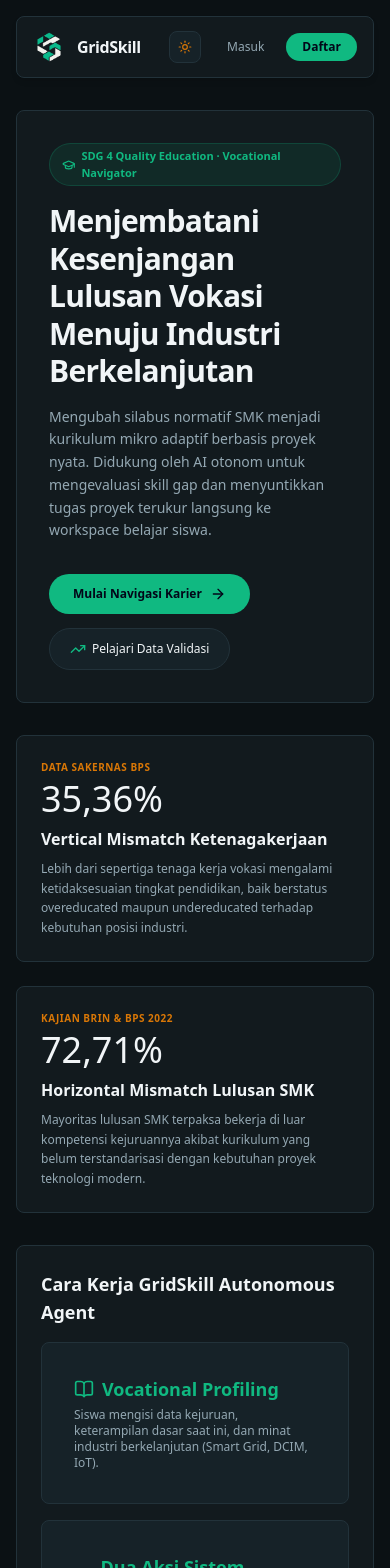
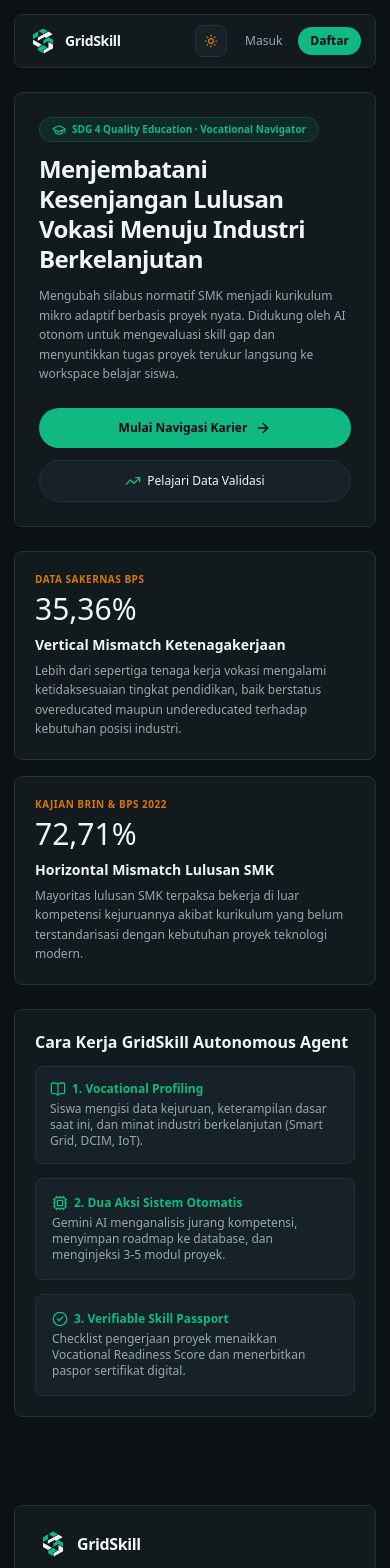
Before and after one commit to Falrafa4/sevima-gridskill, a React (Vite) app in the folder frontend/: page / in a window 390 px wide. Shown: the top 1568 px of the page. Built offline with nearby package versions, Linux system fonts and the light colour scheme; no server answers.

Commit message:
feat(frontend): enhance UI components with responsive design adjustments and improved styling

```diff
--- a/frontend/src/components/Navbar.jsx
+++ b/frontend/src/components/Navbar.jsx
@@ -42,21 +42,21 @@
 
   return (
     <>
-      <header className="sticky top-4 z-40 mb-8 spruce-panel px-4 sm:px-6 py-3.5 flex items-center justify-between backdrop-blur-md bg-surface/90 shadow-md">
-        <Link to="/" className="flex items-center gap-3">
-          <img src="/logo.webp" alt="GridSkill Logo" className="w-8 h-8 object-contain" />
-          <span className="text-base font-semibold text-text-primary tracking-tight">GridSkill</span>
-          <span className="text-xs text-text-muted pl-3 border-l border-border-subtle hidden sm:inline-block">
+      <header className="sticky top-2 sm:top-4 z-40 mb-6 sm:mb-8 spruce-panel px-3.5 sm:px-6 py-2.5 sm:py-3.5 flex items-center justify-between backdrop-blur-md bg-surface/90 shadow-md">
+        <Link to="/" className="flex items-center gap-2 sm:gap-3 shrink-0">
+          <img src="/logo.webp" alt="GridSkill Logo" className="w-7 h-7 sm:w-8 sm:h-8 object-contain" />
+          <span className="text-sm sm:text-base font-semibold text-text-primary tracking-tight">GridSkill</span>
+          <span className="text-xs text-text-muted pl-2.5 sm:pl-3 border-l border-border-subtle hidden md:inline-block">
             Vocational Navigator
           </span>
         </Link>
 
-        <div className="flex items-center gap-3 text-xs">
+        <div className="flex items-center gap-2 sm:gap-3 text-xs">
           {/* Theme Switcher Toggle */}
           <button
             type="button"
             onClick={toggleTheme}
-            className="w-8 h-8 rounded-lg bg-surface-elevated hover:bg-border-strong border border-border-subtle text-text-secondary hover:text-text-primary flex items-center justify-center transition cursor-pointer"
+            className="w-8 h-8 rounded-lg bg-surface-elevated hover:bg-border-strong border border-border-subtle text-text-secondary hover:text-text-primary flex items-center justify-center transition cursor-pointer shrink-0"
             title={isDark ? 'Ganti ke Mode Terang' : 'Ganti ke Mode Gelap'}
           >
             {isDark ? <Sun className="w-3.5 h-3.5 text-amber-accent" /> : <Moon className="w-3.5 h-3.5 text-blue-accent" />}
@@ -66,37 +66,38 @@
             <>
               <Link
                 to="/dashboard"
-                className="flex items-center gap-1.5 text-text-secondary hover:text-text-primary transition font-medium px-2 py-1"
+                className="flex items-center gap-1.5 text-text-secondary hover:text-text-primary transition font-medium px-2 py-1 rounded"
               >
                 <LayoutDashboard className="w-3.5 h-3.5" />
                 <span className="hidden sm:inline">Dashboard</span>
               </Link>
-              <div className="pl-3 border-l border-border-subtle flex items-center gap-2.5">
-                <span className="flex items-center gap-1.5 text-text-primary font-medium md:inline-flex">
+              <div className="pl-2 sm:pl-3 border-l border-border-subtle flex items-center gap-2">
+                <span className="flex items-center gap-1 text-text-primary font-medium hidden lg:inline-flex">
                   <UserCheck className="w-3.5 h-3.5 text-emerald-accent" />
-                  <span>{user?.full_name || 'Siswa'}</span>
+                  <span className="truncate max-w-[120px]">{user?.full_name || 'Siswa'}</span>
                 </span>
                 <button
                   type="button"
                   onClick={() => setShowLogoutModal(true)}
-                  className="flex items-center gap-1 px-3 py-1.5 bg-surface-elevated hover:bg-border-strong text-text-secondary hover:text-text-primary border border-border-subtle rounded-lg transition cursor-pointer"
+                  className="flex items-center gap-1 px-2.5 sm:px-3 py-1.5 bg-surface-elevated hover:bg-border-strong text-text-secondary hover:text-text-primary border border-border-subtle rounded-lg transition cursor-pointer"
+                  title="Keluar akun"
                 >
                   <LogOut className="w-3.5 h-3.5" />
-                  <span>Keluar</span>
+                  <span className="hidden sm:inline">Keluar</span>
                 </button>
               </div>
             </>
           ) : (
-            <div className="flex items-center gap-2">
+            <div className="flex items-center gap-1.5 sm:gap-2">
               <Link
                 to="/login"
-                className="px-3.5 py-1.5 text-text-secondary hover:text-text-primary font-medium transition"
+                className="px-2.5 sm:px-3.5 py-1.5 text-text-secondary hover:text-text-primary font-medium transition"
               >
                 Masuk
               </Link>
               <Link
                 to="/register"
-                className="px-4 py-1.5 bg-emerald-accent hover:bg-emerald-accent-dark text-slate-950 font-semibold pill-btn transition"
+                className="px-3 sm:px-4 py-1.5 bg-emerald-accent hover:bg-emerald-accent-dark text-slate-950 font-semibold pill-btn transition shrink-0"
               >
                 Daftar
               </Link>
--- a/frontend/src/index.css
+++ b/frontend/src/index.css
@@ -62,6 +62,11 @@
   margin: 0;
   -webkit-font-smoothing: antialiased;
   transition: background-color 0.2s ease, color 0.2s ease;
+  overflow-x: clip;
+}
+
+html {
+  overflow-x: clip;
 }
 
 *, html {
--- a/frontend/src/pages/DashboardPage.jsx
+++ b/frontend/src/pages/DashboardPage.jsx
@@ -137,7 +137,7 @@
             initial={{ opacity: 0 }}
             animate={{ opacity: 1 }}
             transition={{ duration: 0.3 }}
-            className="grid grid-cols-1 md:grid-cols-12 gap-6"
+            className="grid grid-cols-1 lg:grid-cols-12 gap-4 sm:gap-6"
           >
             <RoadmapCard roadmap={roadmapData} profile={profileData} />
             <ReadinessCard tasks={tasks} />
--- a/frontend/src/pages/LandingPage.jsx
+++ b/frontend/src/pages/LandingPage.jsx
@@ -16,7 +16,7 @@
   const { isAuthenticated } = useAuth();
 
   return (
-    <div className="min-h-screen p-4 sm:p-6 lg:p-8 max-w-7xl mx-auto flex flex-col justify-between">
+    <div className="min-h-screen p-3.5 sm:p-6 lg:p-8 max-w-7xl mx-auto flex flex-col justify-between">
       <div>
         <Navbar />
 
@@ -25,34 +25,34 @@
           initial={{ opacity: 0, y: 16 }}
           animate={{ opacity: 1, y: 0 }}
           transition={{ duration: 0.35, ease: 'easeOut' }}
-          className="spruce-panel p-8 sm:p-12 mb-8 relative overflow-hidden"
+          className="spruce-panel p-6 sm:p-10 lg:p-12 mb-6 sm:mb-8 relative overflow-hidden"
         >
           <div className="max-w-3xl">
-            <span className="inline-flex items-center gap-1.5 text-[11px] font-semibold text-emerald-accent bg-emerald-accent/10 border border-emerald-accent/20 px-3 py-1 rounded-full mb-4">
-              <GraduationCap className="w-3.5 h-3.5" />
-              <span>SDG 4 Quality Education · Vocational Navigator</span>
+            <span className="inline-flex items-center gap-1.5 text-[10px] sm:text-[11px] font-semibold text-emerald-accent bg-emerald-accent/10 border border-emerald-accent/20 px-3 py-1 rounded-full mb-3 sm:mb-4">
+              <GraduationCap className="w-3.5 h-3.5 shrink-0" />
+              <span className="truncate">SDG 4 Quality Education · Vocational Navigator</span>
             </span>
-            <h1 className="text-3xl sm:text-5xl font-semibold tracking-tight text-text-primary mb-4 leading-tight">
+            <h1 className="text-2xl sm:text-4xl lg:text-5xl font-semibold tracking-tight text-text-primary mb-3 sm:mb-4 leading-tight">
               Menjembatani Kesenjangan Lulusan Vokasi Menuju Industri Berkelanjutan
             </h1>
-            <p className="text-sm sm:text-base text-text-secondary leading-relaxed mb-8">
+            <p className="text-xs sm:text-sm lg:text-base text-text-secondary leading-relaxed mb-6 sm:mb-8">
               Mengubah silabus normatif SMK menjadi kurikulum mikro adaptif berbasis proyek nyata.
               Didukung oleh AI otonom untuk mengevaluasi skill gap dan menyuntikkan tugas proyek terukur langsung ke workspace belajar siswa.
             </p>
 
-            <div className="flex flex-wrap items-center gap-3.5">
+            <div className="flex flex-col sm:flex-row items-stretch sm:items-center gap-3">
               <Link
                 to={isAuthenticated ? '/dashboard' : '/login'}
-                className="inline-flex items-center gap-2 px-6 py-3 bg-emerald-accent hover:bg-emerald-accent-dark text-slate-950 font-semibold text-xs sm:text-sm pill-btn transition"
+                className="inline-flex items-center justify-center gap-2 px-5 sm:px-6 py-3 bg-emerald-accent hover:bg-emerald-accent-dark text-slate-950 font-semibold text-xs sm:text-sm pill-btn transition text-center shadow-xs"
               >
                 <span>{isAuthenticated ? 'Buka Dashboard Workspace' : 'Mulai Navigasi Karier'}</span>
-                <ArrowRight className="w-4 h-4" />
+                <ArrowRight className="w-4 h-4 shrink-0" />
               </Link>
               <a
                 href="#data-validation"
-                className="inline-flex items-center gap-1.5 px-5 py-3 bg-surface-elevated hover:bg-border-strong text-text-primary border border-border-subtle text-xs sm:text-sm pill-btn font-medium transition"
+                className="inline-flex items-center justify-center gap-1.5 px-4 sm:px-5 py-3 bg-surface-elevated hover:bg-border-strong text-text-primary border border-border-subtle text-xs sm:text-sm pill-btn font-medium transition text-center"
               >
-                <TrendingUp className="w-4 h-4 text-emerald-accent" />
+                <TrendingUp className="w-4 h-4 text-emerald-accent shrink-0" />
                 <span>Pelajari Data Validasi</span>
               </a>
             </div>
@@ -60,20 +60,20 @@
         </motion.section>
 
         {/* Real Data Validation Section (SDG 4) */}
-        <section id="data-validation" className="grid grid-cols-1 md:grid-cols-2 gap-6 mb-8">
+        <section id="data-validation" className="grid grid-cols-1 md:grid-cols-2 gap-4 sm:gap-6 mb-6 sm:mb-8">
           <motion.div
             initial={{ opacity: 0, y: 16 }}
             whileInView={{ opacity: 1, y: 0 }}
             viewport={{ once: true }}
             transition={{ duration: 0.3 }}
-            className="spruce-panel p-6 sm:p-8 flex flex-col justify-between"
+            className="spruce-panel p-5 sm:p-7 lg:p-8 flex flex-col justify-between"
           >
             <div>
               <span className="text-[10px] font-semibold uppercase tracking-wider text-amber-accent block mb-1">
                 Data Sakernas BPS
               </span>
-              <div className="text-4xl sm:text-5xl font-light text-text-primary mb-2">35,36%</div>
-              <h2 className="text-base font-semibold text-text-primary mb-2">Vertical Mismatch Ketenagakerjaan</h2>
+              <div className="text-3xl sm:text-4xl lg:text-5xl font-light text-text-primary mb-2">35,36%</div>
+              <h2 className="text-sm sm:text-base font-semibold text-text-primary mb-1.5 sm:mb-2">Vertical Mismatch Ketenagakerjaan</h2>
               <p className="text-xs sm:text-sm text-text-secondary leading-relaxed">
                 Lebih dari sepertiga tenaga kerja vokasi mengalami ketidaksesuaian tingkat pendidikan, baik berstatus overeducated maupun undereducated terhadap kebutuhan posisi industri.
               </p>
@@ -85,14 +85,14 @@
             whileInView={{ opacity: 1, y: 0 }}
             viewport={{ once: true }}
             transition={{ duration: 0.3, delay: 0.1 }}
-            className="spruce-panel p-6 sm:p-8 flex flex-col justify-between"
+            className="spruce-panel p-5 sm:p-7 lg:p-8 flex flex-col justify-between"
           >
             <div>
               <span className="text-[10px] font-semibold uppercase tracking-wider text-amber-accent block mb-1">
                 Kajian BRIN & BPS 2022
               </span>
-              <div className="text-4xl sm:text-5xl font-light text-text-primary mb-2">72,71%</div>
-              <h2 className="text-base font-semibold text-text-primary mb-2">Horizontal Mismatch Lulusan SMK</h2>
+              <div className="text-3xl sm:text-4xl lg:text-5xl font-light text-text-primary mb-2">72,71%</div>
+              <h2 className="text-sm sm:text-base font-semibold text-text-primary mb-1.5 sm:mb-2">Horizontal Mismatch Lulusan SMK</h2>
               <p className="text-xs sm:text-sm text-text-secondary leading-relaxed">
                 Mayoritas lulusan SMK terpaksa bekerja di luar kompetensi kejuruannya akibat kurikulum yang belum terstandarisasi dengan kebutuhan proyek teknologi modern.
               </p>
@@ -106,28 +106,28 @@
           whileInView={{ opacity: 1, y: 0 }}
           viewport={{ once: true }}
           transition={{ duration: 0.3 }}
-          className="spruce-panel p-6 sm:p-8 mb-8"
+          className="spruce-panel p-5 sm:p-7 lg:p-8 mb-6 sm:mb-8"
         >
-          <h2 className="text-lg font-semibold text-text-primary mb-4">Cara Kerja GridSkill Autonomous Agent</h2>
-          <div className="grid grid-cols-1 md:grid-cols-3 gap-4 text-xs text-text-secondary">
-            <div className="p-8 bg-surface-elevated rounded-lg border border-border-subtle">
-              <div className="flex text-lg items-center gap-2 text-emerald-accent font-bold mb-1">
-                <BookOpen className="w-5 h-5" />
-                <span>Vocational Profiling</span>
+          <h2 className="text-base sm:text-lg font-semibold text-text-primary mb-3 sm:mb-4">Cara Kerja GridSkill Autonomous Agent</h2>
+          <div className="grid grid-cols-1 sm:grid-cols-2 lg:grid-cols-3 gap-3.5 sm:gap-4 text-xs text-text-secondary">
+            <div className="p-3.5 sm:p-4 bg-surface-elevated rounded-lg border border-border-subtle">
+              <div className="flex items-center gap-1.5 text-emerald-accent font-semibold mb-1">
+                <BookOpen className="w-4 h-4 shrink-0" />
+                <span>1. Vocational Profiling</span>
               </div>
               <p>Siswa mengisi data kejuruan, keterampilan dasar saat ini, dan minat industri berkelanjutan (Smart Grid, DCIM, IoT).</p>
             </div>
-            <div className="p-8 bg-surface-elevated rounded-lg border border-border-subtle">
-              <div className="flex text-lg items-center gap-2 text-emerald-accent font-bold mb-1">
-                <Cpu className="w-5 h-5" />
-                <span>Dua Aksi Sistem Otomatis</span>
+            <div className="p-4 bg-surface-elevated rounded-lg border border-border-subtle">
+              <div className="flex items-center gap-1.5 text-emerald-accent font-semibold mb-1">
+                <Cpu className="w-4 h-4 shrink-0" />
+                <span>2. Dua Aksi Sistem Otomatis</span>
               </div>
-              <p>Sistem AI menganalisis jurang kompetensi, menyimpan roadmap ke database, dan menginjeksi 3-5 modul proyek.</p>
+              <p>Gemini AI menganalisis jurang kompetensi, menyimpan roadmap ke database, dan menginjeksi 3-5 modul proyek.</p>
             </div>
-            <div className="p-8 bg-surface-elevated rounded-lg border border-border-subtle">
-              <div className="flex text-lg items-center gap-2 text-emerald-accent font-bold mb-1">
-                <CheckCircle2 className="w-5 h-5" />
-                <span>Verifiable Skill Passport</span>
+            <div className="p-4 bg-surface-elevated rounded-lg border border-border-subtle sm:col-span-2 lg:col-span-1">
+              <div className="flex items-center gap-1.5 text-emerald-accent font-semibold mb-1">
+                <CheckCircle2 className="w-4 h-4 shrink-0" />
+                <span>3. Verifiable Skill Passport</span>
               </div>
               <p>Checklist pengerjaan proyek menaikkan Vocational Readiness Score dan menerbitkan paspor sertifikat digital.</p>
             </div>
--- a/frontend/src/pages/OnboardingPage.jsx
+++ b/frontend/src/pages/OnboardingPage.jsx
@@ -212,18 +212,18 @@
                     })}
                   </div>
 
-                  <div className="flex gap-2">
+                  <div className="flex flex-col sm:flex-row gap-2">
                     <input
                       type="text"
                       value={customSkill}
                       onChange={(e) => setCustomSkill(e.target.value)}
                       placeholder="Tambah skill lain (misal: Docker, Modbus)..."
-                      className="flex-1 px-3 py-1.5 bg-surface-elevated border border-border-subtle focus:border-emerald-accent text-text-primary text-xs rounded-lg outline-none"
+                      className="flex-1 px-3.5 py-2 bg-surface-elevated border border-border-subtle focus:border-emerald-accent text-text-primary text-xs rounded-lg outline-none"
                     />
                     <button
                       type="button"
                       onClick={handleAddCustomSkill}
-                      className="px-3 py-1.5 bg-surface-elevated hover:bg-border-strong text-text-primary border border-border-subtle rounded-lg text-xs font-medium transition"
+                      className="px-4 py-2 bg-surface-elevated hover:bg-border-strong text-text-primary border border-border-subtle rounded-lg text-xs font-medium transition shrink-0 cursor-pointer text-center"
                     >
                       + Tambah
                     </button>
```
Also changed, not shown: frontend/src/components/ProjectChecklistCard.jsx (+12 -12 lines), frontend/src/components/ReadinessCard.jsx (+4 -4 lines), frontend/src/components/RoadmapCard.jsx (+4 -4 lines), frontend/src/components/SkillPassportCard.jsx (+11 -11 lines), frontend/src/pages/PublicPassportPage.jsx (+8 -8 lines).
